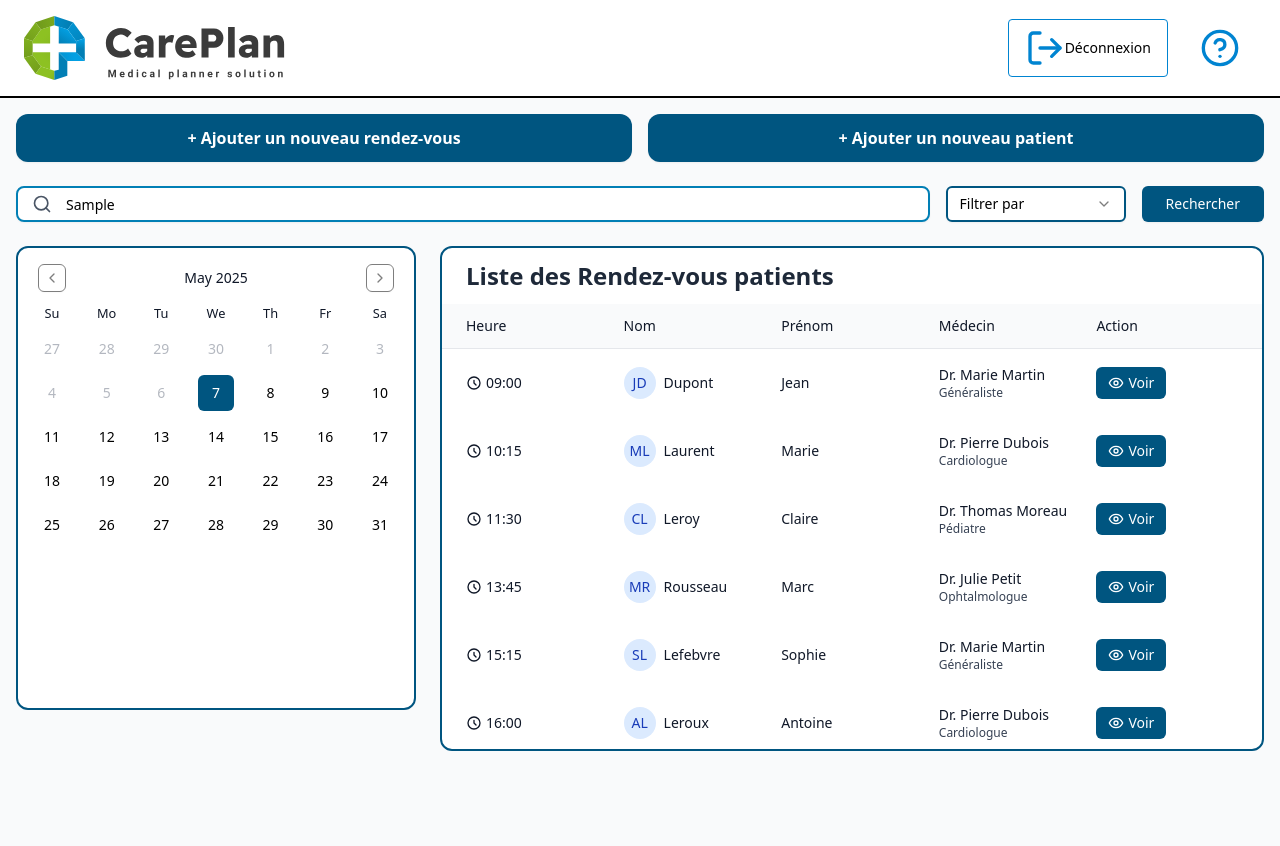
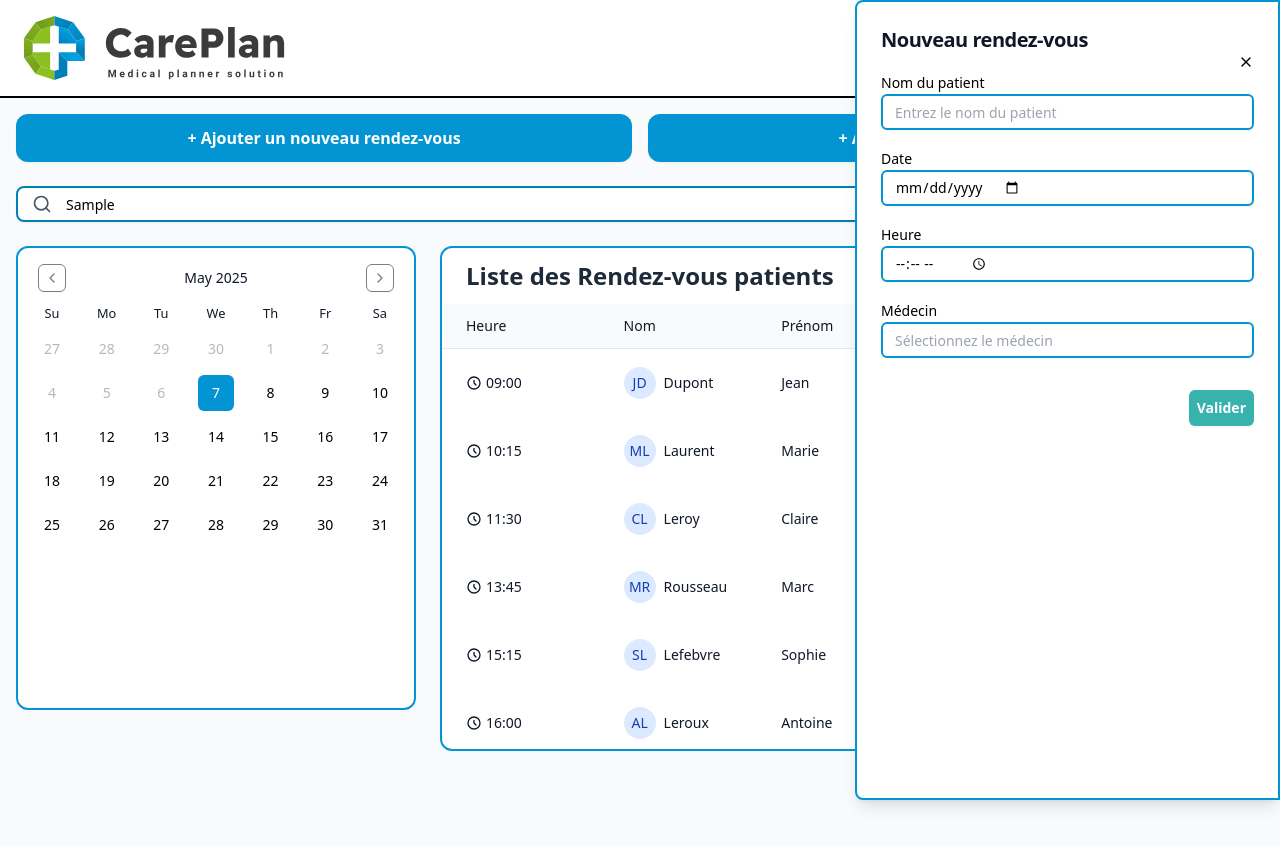
Before and after one commit to WildCodeSchool-CDA-FT-2025-03/CDA-Projet-2-Team-1, a React (Vite) app in the folder frontend/: page /secretary in a window 1280 px wide. Both pictures are taken after typing "Sample" into the empty fields and a click on the button "+ Ajouter un nouveau rendez-vous". Shown: the top 846 px of the page. Built offline with nearby package versions, Linux system fonts and the light colour scheme.

Commit message:
feat: ajout des donnéé

```diff
--- a/frontend/package.json
+++ b/frontend/package.json
@@ -33,7 +33,7 @@
     "clsx": "^2.1.1",
     "date-fns": "^3.6.0",
     "dayjs": "^1.11.10",
-    "framer-motion": "^11.0.5",
+    "framer-motion": "^11.18.2",
     "graphql": "^15.8.0",
     "history": "^5.3.0",
     "lucide-react": "^0.331.0",
--- /dev/null
+++ b/frontend/src/components/Modal.tsx
@@ -0,0 +1,30 @@
+import {
+  Dialog,
+  DialogContent,
+  DialogHeader,
+  DialogTitle
+} from "@/components/ui/dialog";
+
+import { ReactNode } from "react";
+
+interface ModalProps {
+  isOpen: boolean;
+  onClose: () => void;
+  title: string;
+  children: ReactNode;
+}
+
+export function Modal({ isOpen, onClose, title, children }: ModalProps) {
+  return (
+    <Dialog open={isOpen} onOpenChange={onClose}>
+      <DialogContent className="sm:max-w-[425px] bg-white rounded-l-xl border-2 border-[#0395d3]">
+        <DialogHeader className="flex flex-row items-center justify-between">
+          <DialogTitle className="text-xl font-semibold text-gray-900">
+            {title}
+          </DialogTitle>
+        </DialogHeader>
+        {children}
+      </DialogContent>
+    </Dialog>
+  );
+}
--- /dev/null
+++ b/frontend/src/components/SecretaryContentModal.tsx
@@ -0,0 +1,103 @@
+import { AnimatePresence } from "framer-motion";
+import { Button } from "@/components/ui/button";
+import { DialogClose } from "@/components/ui/dialog";
+import { Input } from "@/components/ui/input";
+import { Label } from "@/components/ui/label";
+import { Modal } from "./Modal";
+import { X } from "lucide-react";
+import { useState } from "react";
+
+interface SecretaryContentModalProps {
+  isOpen: boolean;
+  onClose: () => void;
+}
+
+export function SecretaryContentModal({ isOpen, onClose }: SecretaryContentModalProps) {
+  const [isClosing, setIsClosing] = useState(false);
+
+  const handleClose = () => {
+    if (!isClosing) {
+      setIsClosing(true);
+      setTimeout(() => {
+        setIsClosing(false);
+        onClose();
+      }, 300);
+    }
+  };
+
+  const handleSubmit = (e: React.FormEvent) => {
+    e.preventDefault();
+    handleClose();
+  };
+
+  return (
+    <AnimatePresence mode="wait" onExitComplete={() => setIsClosing(false)}>
+      {(isOpen || isClosing) && (
+        <Modal isOpen={isOpen} onClose={handleClose} title="Nouveau rendez-vous">
+          <div className="relative">
+            <DialogClose asChild>
+              <Button
+                variant="ghost"
+                className="absolute -top-2 -right-2 h-8 w-8 p-0 rounded-full hover:bg-gray-100"
+                aria-label="Fermer"
+                onClick={handleClose}
+              >
+                <X className="h-4 w-4" />
+              </Button>
+            </DialogClose>
+            <form className="space-y-4 py-4" onSubmit={handleSubmit}>
+              <div className="space-y-2">
+                <Label htmlFor="patientName" className="text-sm font-medium">
+                  Nom du patient
+                </Label>
+                <Input
+                  id="patientName"
+                  placeholder="Entrez le nom du patient"
+                  className="border-2 border-[#0395d3] focus:border-[#0395d3] focus:ring-1 focus:ring-[#0395d3]"
+                />
+              </div>
+              <div className="space-y-2">
+                <Label htmlFor="date" className="text-sm font-medium">
+                  Date
+                </Label>
+                <Input
+                  id="date"
+                  type="date"
+                  className="border-2 border-[#0395d3] focus:border-[#0395d3] focus:ring-1 focus:ring-[#0395d3]"
+                />
+              </div>
+              <div className="space-y-2">
+                <Label htmlFor="time" className="text-sm font-medium">
+                  Heure
+                </Label>
+                <Input
+                  id="time"
+                  type="time"
+                  className="border-2 border-[#0395d3] focus:border-[#0395d3] focus:ring-1 focus:ring-[#0395d3]"
+                />
+              </div>
+              <div className="space-y-2">
+                <Label htmlFor="doctor" className="text-sm font-medium">
+                  Médecin
+                </Label>
+                <Input
+                  id="doctor"
+                  placeholder="Sélectionnez le médecin"
+                  className="border-2 border-[#0395d3] focus:border-[#0395d3] focus:ring-1 focus:ring-[#0395d3]"
+                />
+              </div>
+              <div className="flex justify-end pt-4">
+                <Button
+                  type="submit"
+                  className="bg-[#0395d3] hover:bg-[#0284bc] text-white px-6"
+                >
+                  Valider
+                </Button>
+              </div>
+            </form>
+          </div>
+        </Modal>
+      )}
+    </AnimatePresence>
+  );
+}
--- a/frontend/src/components/ui/calendar.tsx
+++ b/frontend/src/components/ui/calendar.tsx
@@ -1,8 +1,8 @@
 import { ChevronLeft, ChevronRight } from 'lucide-react';
 
+import { DayPicker } from 'react-day-picker';
 import { buttonVariants } from '@/components/ui/button';
 import { cn } from '@/lib/utils';
-import { DayPicker } from 'react-day-picker';
 
 export type CalendarProps = React.ComponentProps<typeof DayPicker>;
 
@@ -35,23 +35,23 @@ function Calendar({
         cell: 'h-9 w-9 text-center text-sm p-0 relative [&:has([aria-selected].day-range-end)]:rounded-r-md [&:has([aria-selected].day-outside)]:bg-accent/50 [&:has([aria-selected])]:bg-accent first:[&:has([aria-selected])]:rounded-l-md last:[&:has([aria-selected])]:rounded-r-md focus-within:relative focus-within:z-20',
         day: cn(
           buttonVariants({ variant: 'ghost' }),
-          'h-9 w-9 p-0 font-normal aria-selected:opacity-100 hover:bg-[#005580] hover:text-white',
+          'h-9 w-9 p-0 font-normal aria-selected:opacity-100 hover:bg-[#0395d3] hover:text-white',
         ),
         day_range_end: 'day-range-end',
         day_selected:
-          'bg-[#005580] text-white hover:bg-[#004466] hover:text-white focus:bg-[#005580] focus:text-white',
-        day_today: 'bg-[#005580] text-white font-bold',
+          'bg-[#0395d3] text-white hover:bg-[#0395d3] hover:text-white focus:bg-[#0395d3] focus:text-white',
+        day_today: 'bg-[#0395d3] text-white font-bold',
         day_outside:
           'day-outside text-gray-500 opacity-50 aria-selected:bg-accent/50 aria-selected:text-gray-500 aria-selected:opacity-30',
         day_disabled: 'text-gray-500 opacity-50',
         day_range_middle:
-          'aria-selected:bg-[#005580] aria-selected:text-white',
+          'aria-selected:bg-[#0395d3] aria-selected:text-white',
         day_hidden: 'invisible',
         ...classNames,
       }}
       components={{
-        IconLeft: ({ ...props }) => <ChevronLeft className="h-4 w-4" />,
-        IconRight: ({ ...props }) => <ChevronRight className="h-4 w-4" />,
+        IconLeft: () => <ChevronLeft className="h-4 w-4" />,
+        IconRight: () => <ChevronRight className="h-4 w-4" />,
       }}
       {...props}
     />
--- /dev/null
+++ b/frontend/src/components/ui/dialog.tsx
@@ -0,0 +1,129 @@
+"use client"
+
+import * as DialogPrimitive from "@radix-ui/react-dialog"
+import * as React from "react"
+
+import { cn } from "@/lib/utils"
+import { motion } from "framer-motion"
+
+const Dialog = DialogPrimitive.Root
+
+const DialogTrigger = DialogPrimitive.Trigger
+
+const DialogPortal = DialogPrimitive.Portal
+
+const DialogClose = DialogPrimitive.Close
+
+const DialogOverlay = React.forwardRef<
+  React.ElementRef<typeof DialogPrimitive.Overlay>,
+  React.ComponentPropsWithoutRef<typeof DialogPrimitive.Overlay>
+>(({ className, ...props }, ref) => (
+  <DialogPrimitive.Overlay
+    ref={ref}
+    className={cn(
+      "fixed inset-0 z-50 bg-black/80",
+      className
+    )}
+    {...props}
+  />
+))
+DialogOverlay.displayName = DialogPrimitive.Overlay.displayName
+
+const DialogContent = React.forwardRef<
+  React.ElementRef<typeof DialogPrimitive.Content>,
+  React.ComponentPropsWithoutRef<typeof DialogPrimitive.Content>
+>(({ className, children, ...props }, ref) => (
+  <DialogPortal>
+    <DialogPrimitive.Overlay asChild>
+      <motion.div
+        initial={{ opacity: 0 }}
+        animate={{ opacity: 1 }}
+        exit={{ opacity: 0 }}
+        transition={{ duration: 0.2 }}
+      />
+    </DialogPrimitive.Overlay>
+    <DialogPrimitive.Content asChild>
+      <motion.div
+        ref={ref}
+        initial={{ x: "100%" }}
+        animate={{ x: 0 }}
+        exit={{ x: "100%" }}
+        transition={{
+          type: "spring",
+          damping: 25,
+          stiffness: 200,
+          duration: 0.3
+        }}
+        style={{ position: 'fixed', right: 0, top: 0 }}
+        className={cn(
+          "z-50 h-full w-full max-w-lg border bg-background p-6 shadow-lg sm:rounded-l-lg",
+          className
+        )}
+        {...props}
+      >
+        {children}
+      </motion.div>
+    </DialogPrimitive.Content>
+  </DialogPortal>
+))
+DialogContent.displayName = DialogPrimitive.Content.displayName
+
+const DialogHeader = ({
+  className,
+  ...props
+}: React.HTMLAttributes<HTMLDivElement>) => (
+  <div
+    className={cn(
+      "flex flex-col space-y-1.5 text-center sm:text-left",
+      className
+    )}
+    {...props}
+  />
+)
+DialogHeader.displayName = "DialogHeader"
+
+const DialogFooter = ({
+  className,
+  ...props
+}: React.HTMLAttributes<HTMLDivElement>) => (
+  <div
+    className={cn(
+      "flex flex-col-reverse sm:flex-row sm:justify-end sm:space-x-2",
+      className
+    )}
+    {...props}
+  />
+)
+DialogFooter.displayName = "DialogFooter"
+
+const DialogTitle = React.forwardRef<
+  React.ElementRef<typeof DialogPrimitive.Title>,
+  React.ComponentPropsWithoutRef<typeof DialogPrimitive.Title>
+>(({ className, ...props }, ref) => (
+  <DialogPrimitive.Title
+    ref={ref}
+    className={cn(
+      "text-lg font-semibold leading-none tracking-tight",
+      className
+    )}
+    {...props}
+  />
+))
+DialogTitle.displayName = DialogPrimitive.Title.displayName
+
+const DialogDescription = React.forwardRef<
+  React.ElementRef<typeof DialogPrimitive.Description>,
+  React.ComponentPropsWithoutRef<typeof DialogPrimitive.Description>
+>(({ className, ...props }, ref) => (
+  <DialogPrimitive.Description
+    ref={ref}
+    className={cn("text-sm text-muted-foreground", className)}
+    {...props}
+  />
+))
+DialogDescription.displayName = DialogPrimitive.Description.displayName
+
+export {
+  Dialog, DialogClose,
+  DialogContent, DialogDescription, DialogFooter, DialogHeader, DialogOverlay, DialogPortal, DialogTitle, DialogTrigger
+}
--- a/frontend/src/components/ui/label.tsx
+++ b/frontend/src/components/ui/label.tsx
@@ -1,21 +1,26 @@
-import { ComponentPropsWithoutRef, ElementRef, forwardRef } from 'react';
+"use client"
 
-import { cn } from '@/lib/utils';
+import * as LabelPrimitive from "@radix-ui/react-label"
+import { cva, type VariantProps } from "class-variance-authority"
+import * as React from "react"
 
-// This is a reusable label component where the association with a control is handled by the parent component
-const Label = forwardRef<ElementRef<'label'>, ComponentPropsWithoutRef<'label'>>(
-  ({ className, ...props }, ref) => (
-    // eslint-disable-next-line jsx-a11y/label-has-associated-control
-    <label
-      ref={ref}
-      className={cn(
-        'text-sm font-medium leading-none peer-disabled:cursor-not-allowed peer-disabled:opacity-70',
-        className,
-      )}
-      {...props}
-    />
-  ),
-);
-Label.displayName = 'Label';
+import { cn } from "@/lib/utils"
 
-export { Label };
+const labelVariants = cva(
+  "text-sm font-medium leading-none peer-disabled:cursor-not-allowed peer-disabled:opacity-70"
+)
+
+const Label = React.forwardRef<
+  React.ElementRef<typeof LabelPrimitive.Root>,
+  React.ComponentPropsWithoutRef<typeof LabelPrimitive.Root> &
+  VariantProps<typeof labelVariants>
+>(({ className, ...props }, ref) => (
+  <LabelPrimitive.Root
+    ref={ref}
+    className={cn(labelVariants(), className)}
+    {...props}
+  />
+))
+Label.displayName = LabelPrimitive.Root.displayName
+
+export { Label }
--- a/frontend/src/pages/SecretaryPage.tsx
+++ b/frontend/src/pages/SecretaryPage.tsx
@@ -1,3 +1,4 @@
+import { Eye, Search } from 'lucide-react';
 import {
   Select,
   SelectContent,
@@ -5,13 +6,13 @@ import {
   SelectTrigger,
   SelectValue,
 } from '@/components/ui/select';
-import { Eye, Search } from 'lucide-react';
 
 import { Button } from '@/components/ui/button';
 import { Calendar } from '@/components/ui/calendar';
 import { Input } from '@/components/ui/input';
+import React from 'react';
+import { SecretaryContentModal } from '@/components/SecretaryContentModal';
 import patientsData from '@/data/patients.json';
-import React from 'react';
 
 type Patient = {
   id: string;
@@ -24,12 +25,13 @@ type Patient = {
   };
 };
 
-const buttonStyles = "bg-[#005580] hover:bg-[#004466] text-white";
-const borderStyles = "border-2 border-[#005580]";
+const buttonStyles = "bg-[#0395d3] hover:bg-[#0284bc] text-white";
+const borderStyles = "border-2 border-[#0395d3]";
 const roundedStyles = "rounded-xl";
 
 const SecretaryPage = () => {
   const [date, setDate] = React.useState<Date | undefined>(new Date());
+  const [isModalOpen, setIsModalOpen] = React.useState(false);
   const patients: Patient[] = patientsData.patients;
 
   return (
@@ -40,6 +42,7 @@ const SecretaryPage = () => {
           <Button
             className={`flex-1 ${buttonStyles} text-base font-semibold py-6 ${roundedStyles}`}
             aria-label="Ajouter un nouveau rendez-vous"
+            onClick={() => setIsModalOpen(true)}
           >
             + Ajouter un nouveau rendez-vous
           </Button>
@@ -50,6 +53,12 @@ const SecretaryPage = () => {
             + Ajouter un nouveau patient
           </Button>
         </header>
+
+        <SecretaryContentModal
+          isOpen={isModalOpen}
+          onClose={() => setIsModalOpen(false)}
+        />
+
         {/* Barre de recherche avec filtres */}
         <nav className="flex gap-4" aria-label="Recherche et filtres">
           <div className="relative flex-1">
@@ -90,7 +99,7 @@ const SecretaryPage = () => {
                 mode="single"
                 selected={date}
                 onSelect={setDate}
-                className="flex-1 rounded-md"
+                className="flex-1 rounded-md [&_.rdp-day_selected]:bg-[#0395d3] [&_.rdp-day_selected]:text-white [&_.rdp-day_selected:hover]:bg-[#0284bc]"
                 initialFocus
                 disabled={{ before: new Date() }}
                 fromDate={new Date()}
--- a/package.json
+++ b/package.json
@@ -18,5 +18,10 @@
     "eslint-plugin-react-refresh": "^0.4.20",
     "husky": "^9.1.7",
     "prettier": "^3.5.3"
+  },
+  "dependencies": {
+    "@radix-ui/react-dialog": "^1.1.13",
+    "@radix-ui/react-label": "^2.1.6",
+    "class-variance-authority": "^0.7.1"
   }
 }
```
Also changed, not shown: 2 other files (tests, documents, lock files or other folders).
